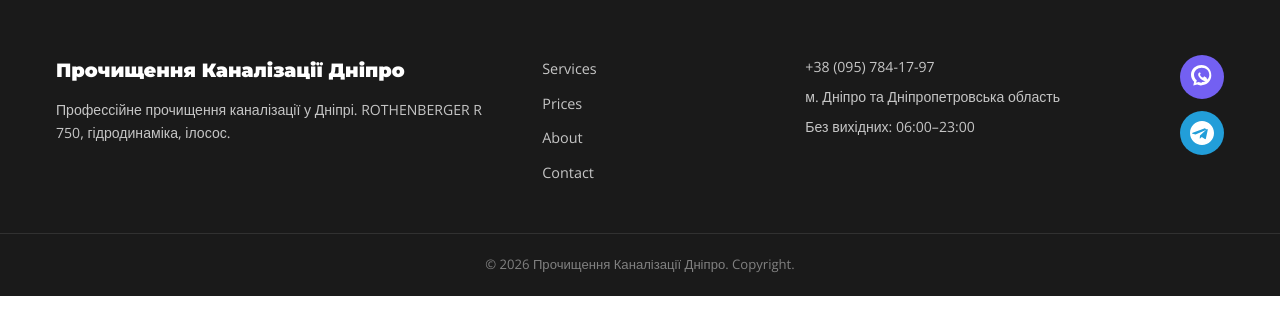
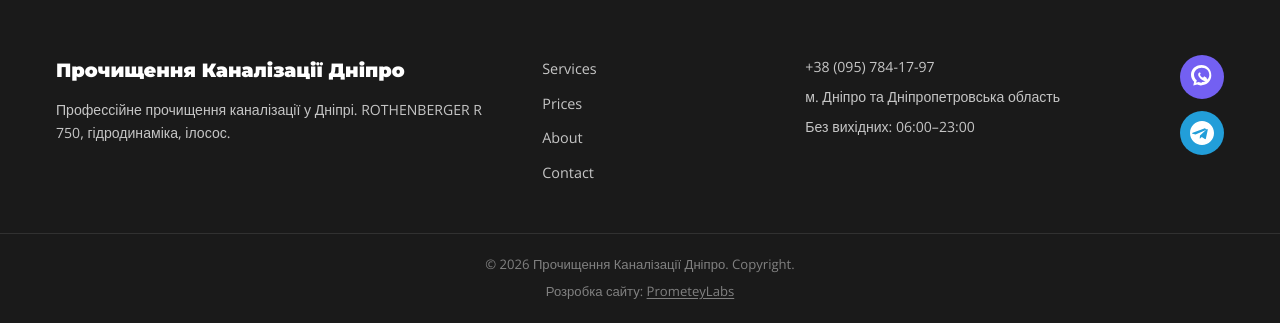
Before and after one commit to BonisOleg/kanalizacia-dnipro, a Django app: page / in a window 1280 px wide. Shown: the part 4259-4582 px from the top of the page. Before the commit the page ends 4555 px from the top, so only its background shows below. Run offline with Django 5.2, Linux system fonts and the light colour scheme.

Commit message:
фавікон

```diff
--- a/static/css/main.css
+++ b/static/css/main.css
@@ -1574,6 +1574,21 @@ h3 { font-size: clamp(1.1rem, 2.5vw, 1.4rem); }
   opacity: 0.6;
 }
 
+.site-footer__dev {
+  margin-top: 0.35rem;
+}
+
+.site-footer__dev a {
+  color: inherit;
+  text-decoration: underline;
+  text-underline-offset: 2px;
+  transition: opacity var(--transition);
+}
+
+.site-footer__dev a:hover {
+  opacity: 1;
+}
+
 /* =========================================
    HTMX INDICATORS
    ========================================= */
--- a/templates/base.html
+++ b/templates/base.html
@@ -232,6 +232,7 @@
   <div class="site-footer__bottom">
     <div class="container">
       <p>&copy; {% now "Y" %} {{ site_settings.company_name }}. {% trans "Copyright" %}.</p>
+      <p class="site-footer__dev">Розробка сайту: <a href="https://prometeylabs.com" target="_blank" rel="noopener noreferrer">PrometeyLabs</a></p>
     </div>
   </div>
 </footer>
```
Also changed, not shown: static/img/favicon.svg.
